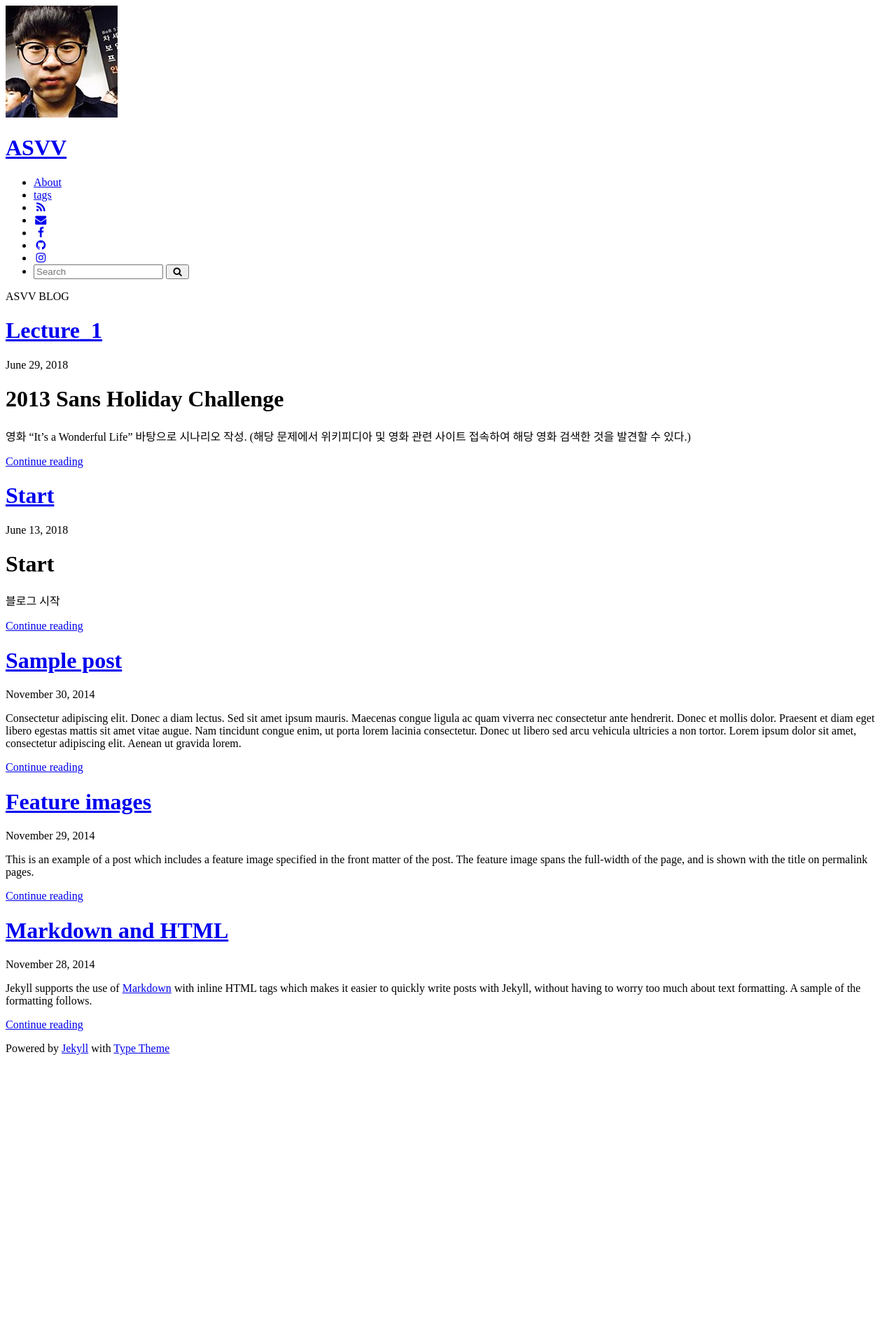
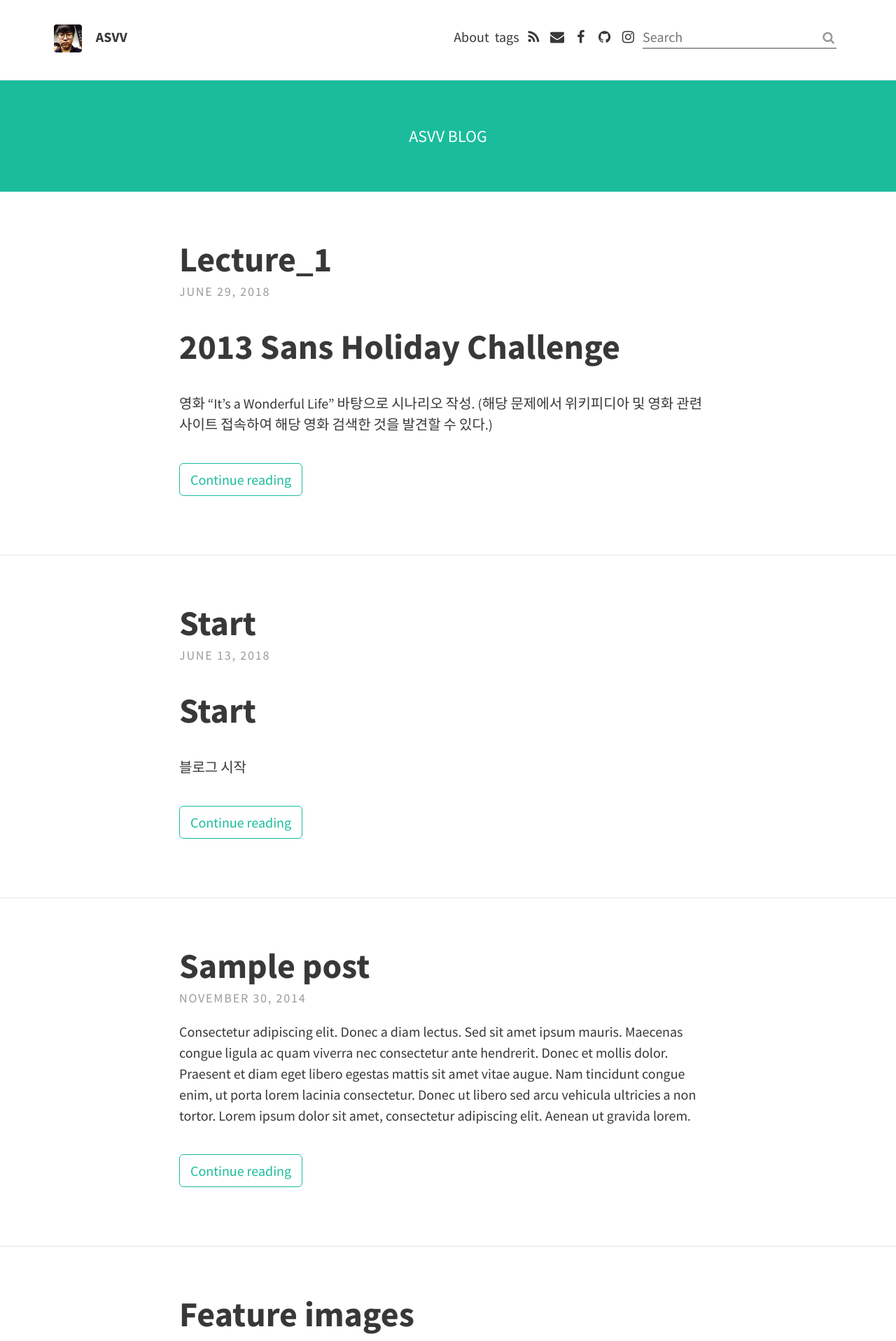
Before and after one commit to tkddnr924/tkddnr924.github.io, a Jekyll site: the page built from index.html, in a window 1280 px wide. Shown: the top 1917 px of the page at 70% size. Built offline with Jekyll 4.4.1, drawn with Linux system fonts in a browser that asks for light colours; the list of posts is cut into pages by our own code; before the commit the page ends 1524 px from its top, so only the background shows below that.

Commit message:
re restart 3

```diff
--- a/_config.yml
+++ b/_config.yml
@@ -1,5 +1,5 @@
 # SITE CONFIGURATION
-baseurl: "/type-theme"
+baseurl: "/"
 url: "https://tkddnr924.github.io/"
 
 # THEME-SPECIFIC CONFIGURATION
--- a/_includes/head.html
+++ b/_includes/head.html
@@ -5,7 +5,7 @@
 	<meta name="viewport" content="width=device-width, initial-scale=1">
 
 	<!-- CSS -->
-	<link rel="stylesheet" href="{{ "/assets/css/main.scss" | relative_url }}">
+	<link rel="stylesheet" href="{{ "/assets/css/main.css" | relative_url }}">
 
 	<!--Favicon-->
 	<link rel="shortcut icon" href="{{ site.baseurl }}/{{ site.theme_settings.favicon }}" type="image/x-icon">
```
